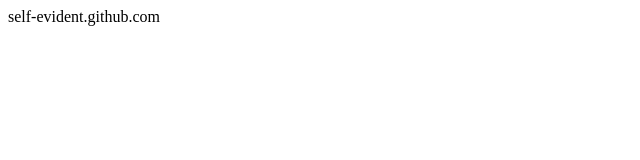
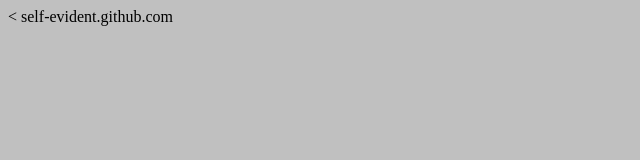
Before and after one commit to Self-Evident/self-evident.github.com, a plain HTML site: page index.html in a window 1280 px wide. Shown: the whole page, without its empty margins (0-640 px from the left). Drawn offline with Linux system fonts and the light colour scheme.

Commit message:
added basic style sheet

```diff
--- a/index.html
+++ b/index.html
@@ -1 +1,9 @@
+<htmL>
+<head>
+<title>Self-Evident.github.com</title>
+<<link href="style.css"  type="text/css" rel="stylesheet" >
+</head>
+<body>
 self-evident.github.com
+</body>
+</html>
```
